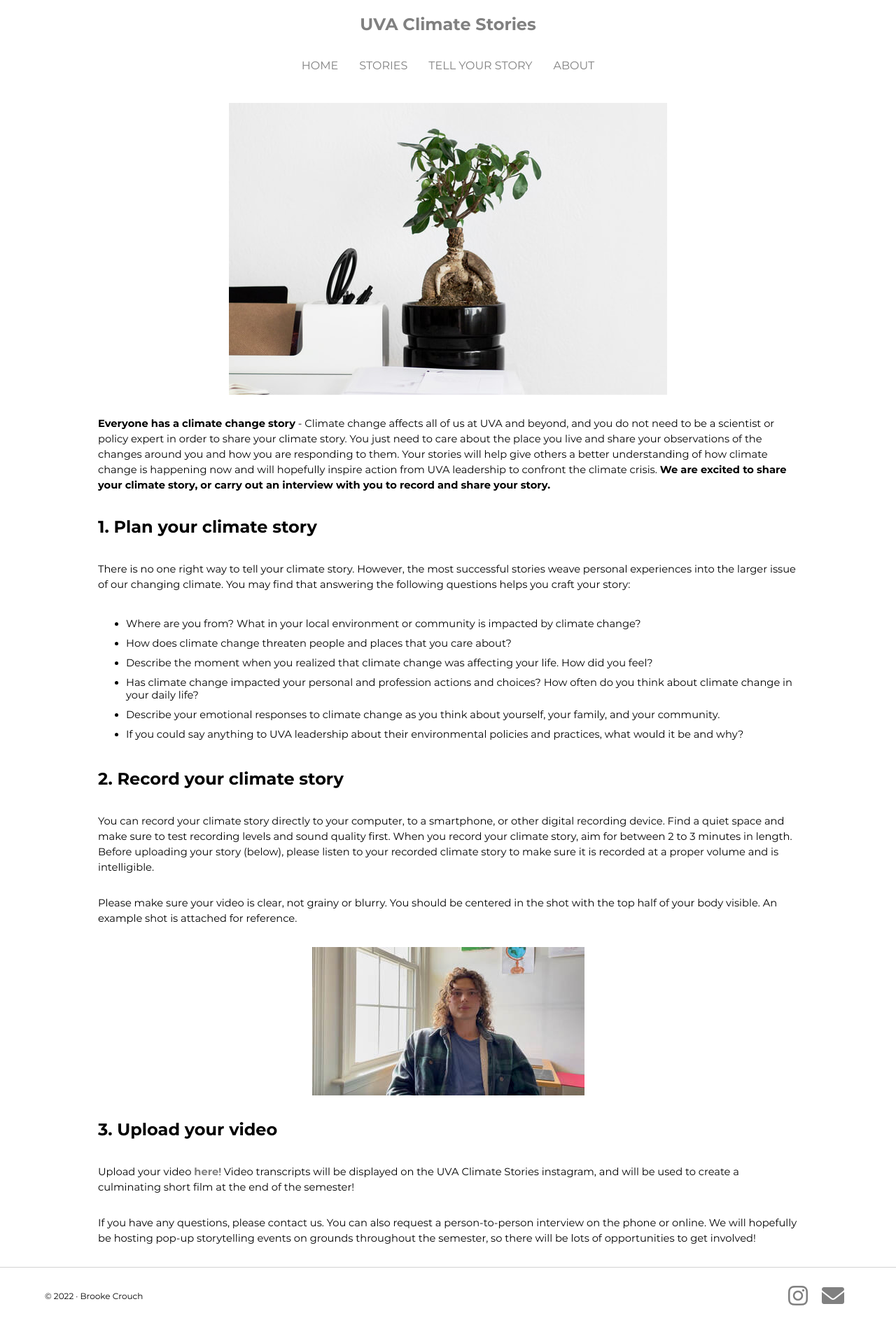
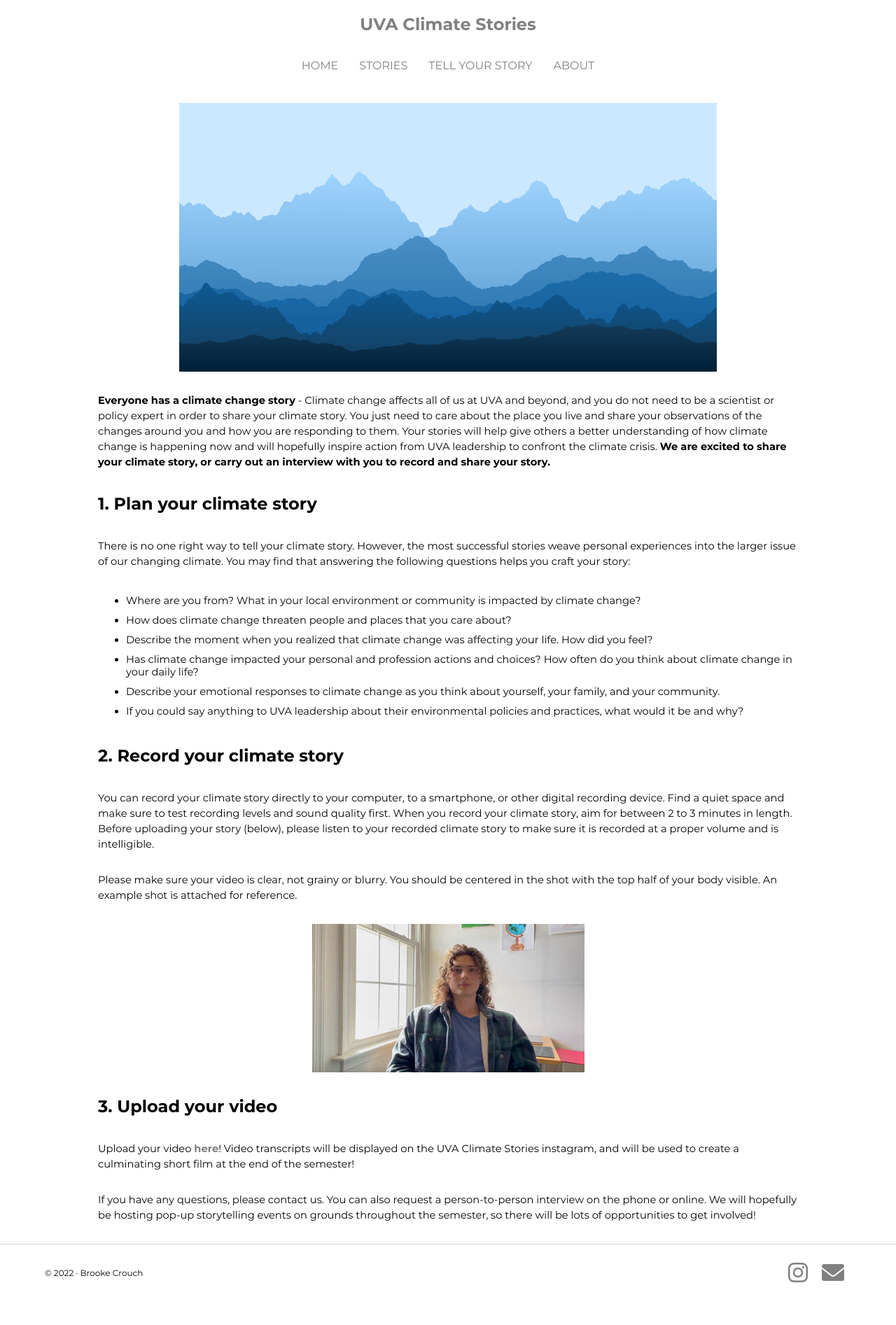
Before and after one commit to UVAClimateStories/uvaclimatestories.github.com, a Jekyll site: the page built from pages/tell-your-story.md, in a window 1280 px wide. Shown: the whole page at 70% size. Built offline with Jekyll 4.4.1, drawn with Linux system fonts in a browser that asks for light colours; after the commit the page ends 1860 px from its top, so only the background shows below that.

Commit message:
Updated image.

```diff
--- a/pages/tell-your-story.md
+++ b/pages/tell-your-story.md
@@ -4,7 +4,7 @@ permalink: /tell-your-story
 title: Tell your story
 css: /assets/styles/tell-your-story.css
 ---
-![](/assets/images/tell-your-story/ph0.jpg)
+![](/assets/images/tell-your-story/mountains.png)
 {:.center-column}
 
 **Everyone has a climate change story** - Climate change affects all of us at UVA and beyond, and you do not need to be a scientist or policy expert in order to share your climate story. You just need to care about the place you live and share your observations of the changes around you and how you are responding to them. Your stories will help give others a better understanding of how climate change is happening now and will hopefully inspire action from UVA leadership to confront the climate crisis.
```
Also changed, not shown: assets/images/tell-your-story/mountains.png (added), assets/images/tell-your-story/ph0.jpg (deleted).
